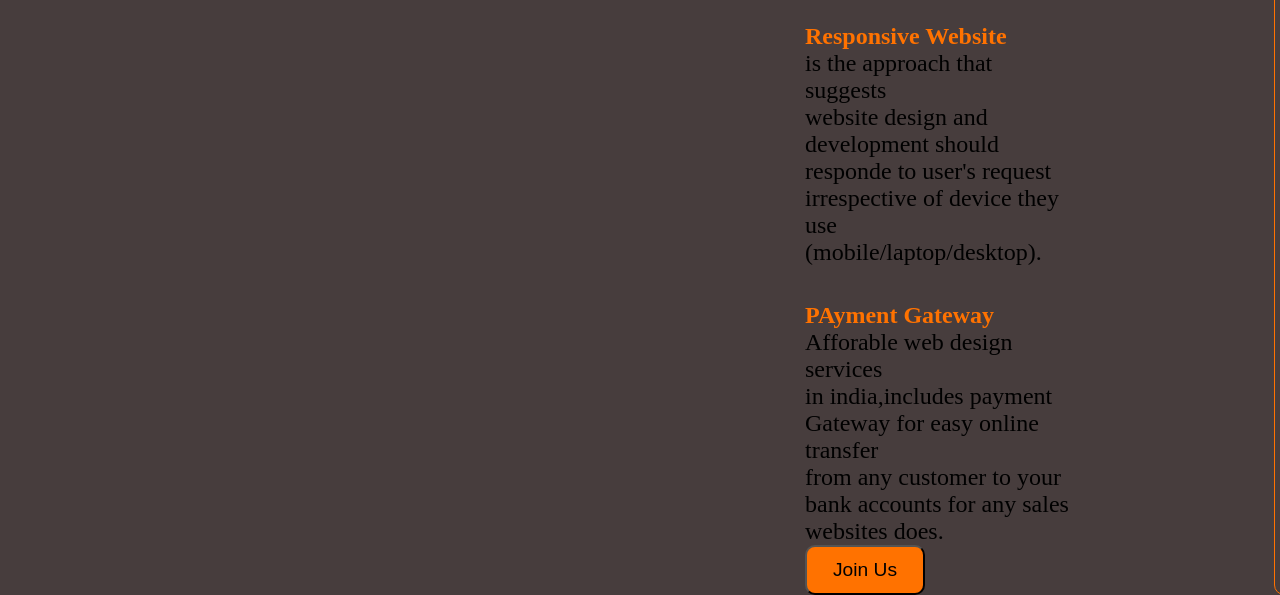
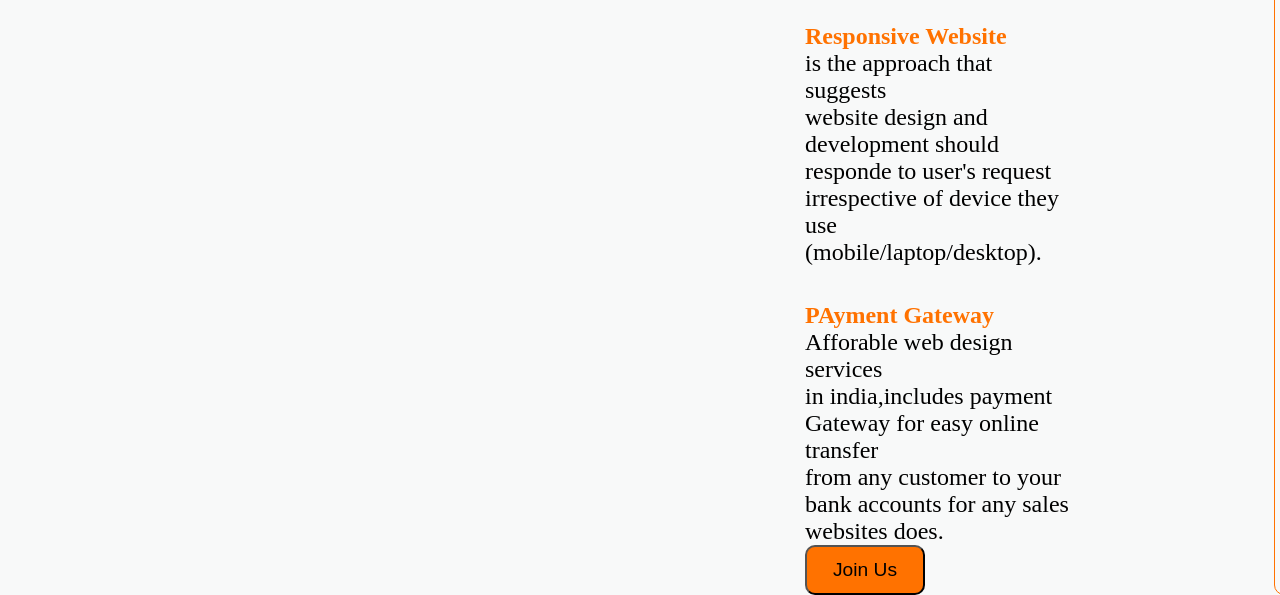
Before and after one commit to It-Saurabh001/sa125d, a plain HTML site: page index.html in a window 1280 px wide. Shown: the part 340-935 px from the top of the page. Drawn offline with nearby package versions, Linux system fonts and the light colour scheme.

Commit message:
Update style.css

```diff
--- a/style.css
+++ b/style.css
@@ -3,7 +3,7 @@
     padding: 0px;
 }
 body{
-    background-color: rgb(71, 61, 61);
+    background-color: rgb(248,249,249);
 
 }
 .navbar{
```
